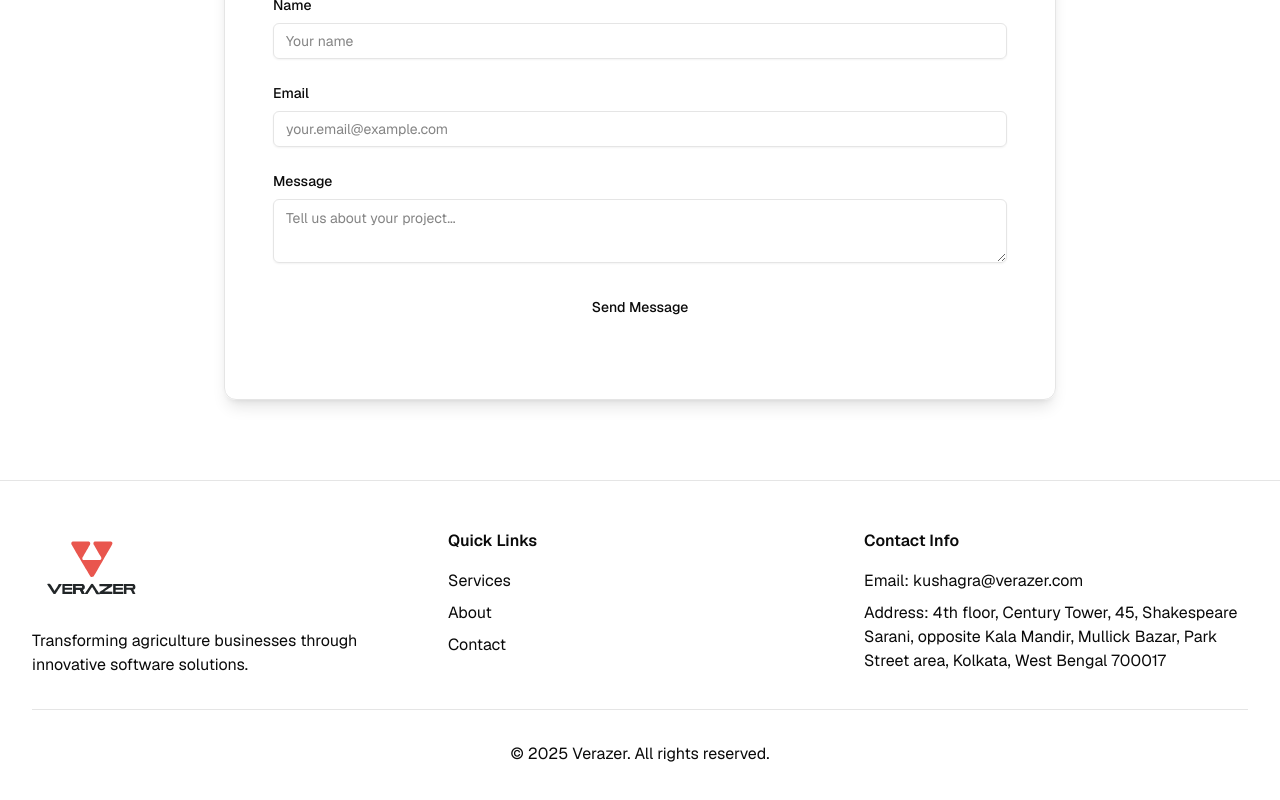
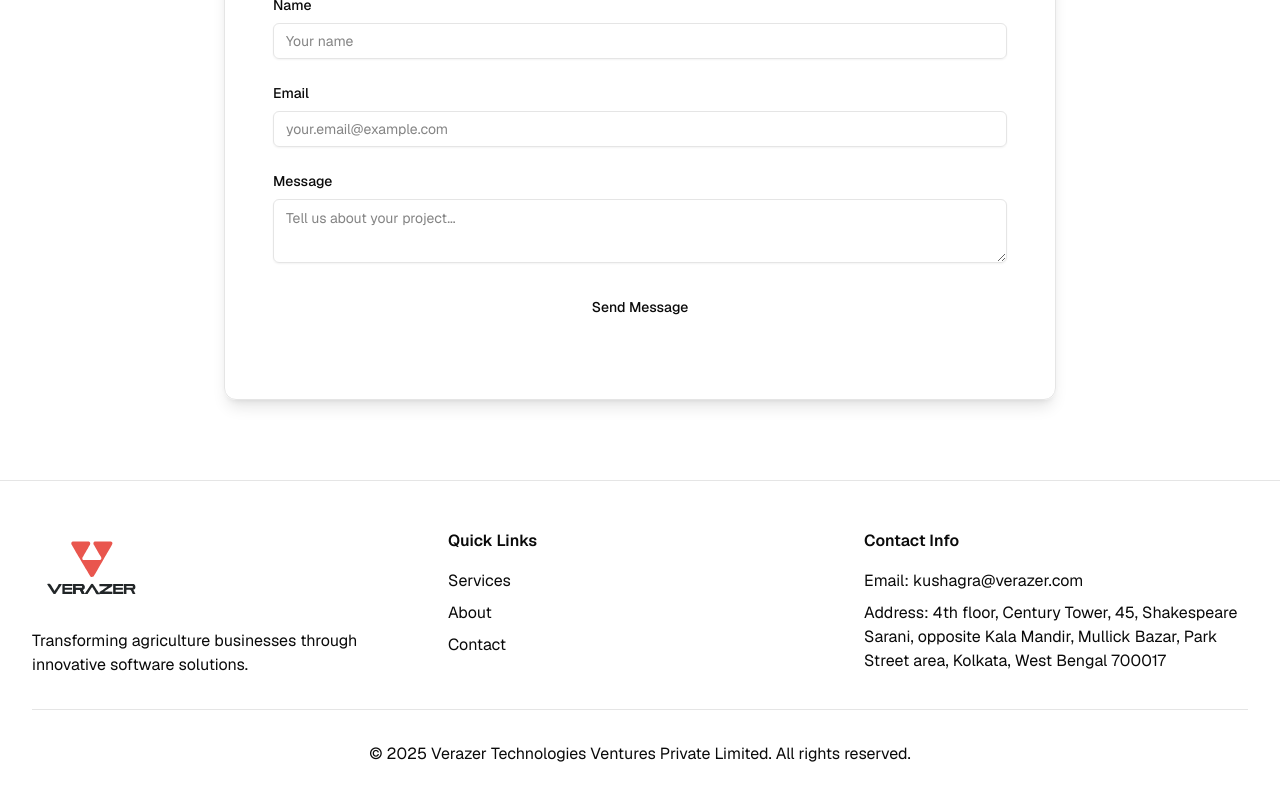
Before and after one commit to verazer-dev/verazer-website, a Next.js app: page / in a window 1280 px wide. Shown: the part 1975-2775 px from the top of the page. Built offline with nearby package versions, Linux system fonts and the light colour scheme.

Commit message:
Fix company name

```diff
--- a/app/page.js
+++ b/app/page.js
@@ -409,13 +409,12 @@
               <h3 className="font-semibold mb-4 text-foreground">Contact Info</h3>
               <ul className="space-y-2 text-muted-foreground">
                 <li>Email: kushagra@verazer.com</li>
-                {/* <li>Phone: +1 (555) 123-4567</li> */}
                 <li>Address: 4th floor, Century Tower, 45, Shakespeare Sarani, opposite Kala Mandir, Mullick Bazar, Park Street area, Kolkata, West Bengal 700017</li>
               </ul>
             </div>
           </div>
           <div className="border-t border-border mt-8 pt-8 text-center text-muted-foreground">
-            <p>&copy; {new Date().getFullYear()} Verazer. All rights reserved.</p>
+            <p>&copy; {new Date().getFullYear()} Verazer Technologies Ventures Private Limited. All rights reserved.</p>
           </div>
         </div>
       </footer>
```
